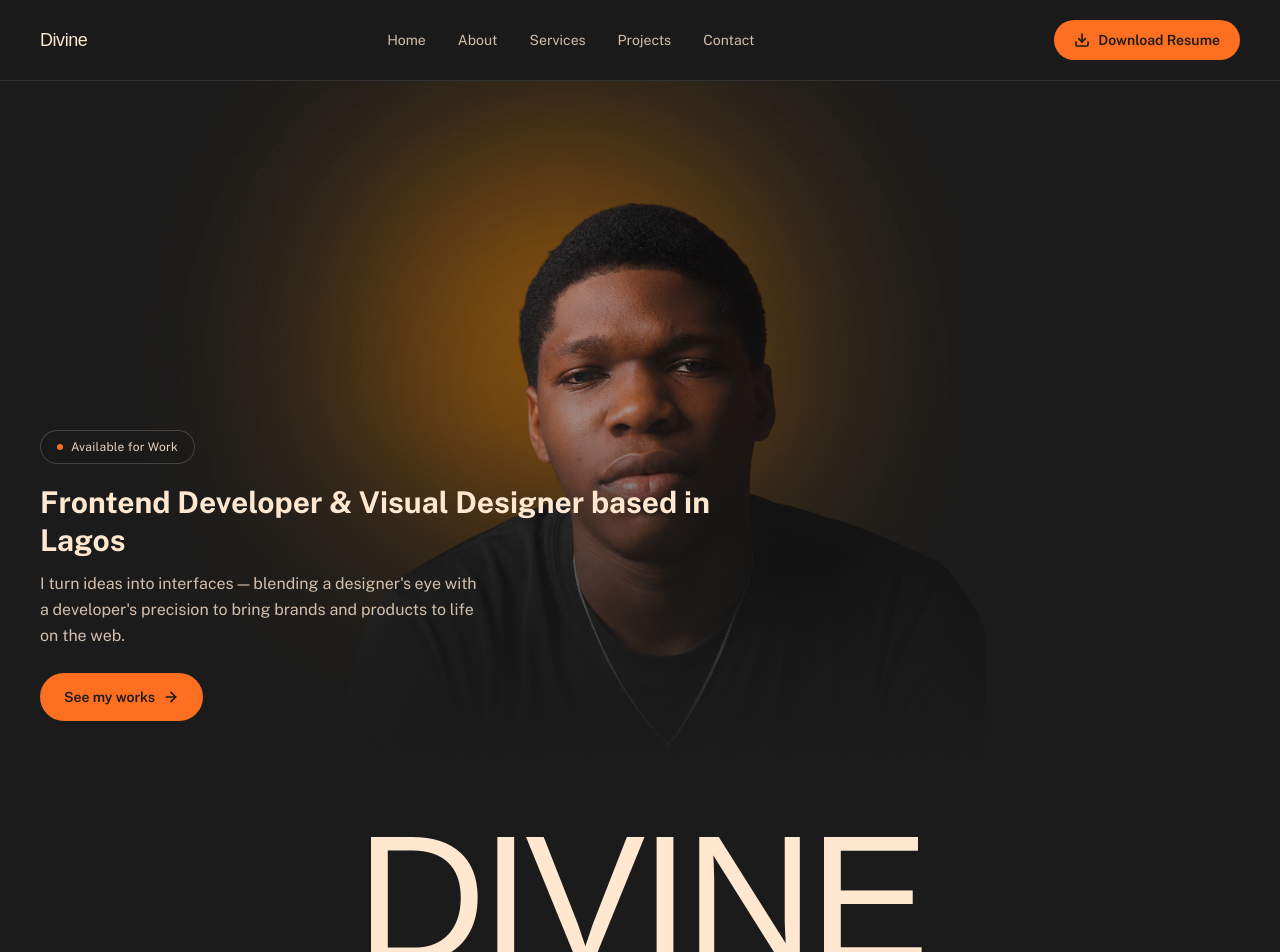
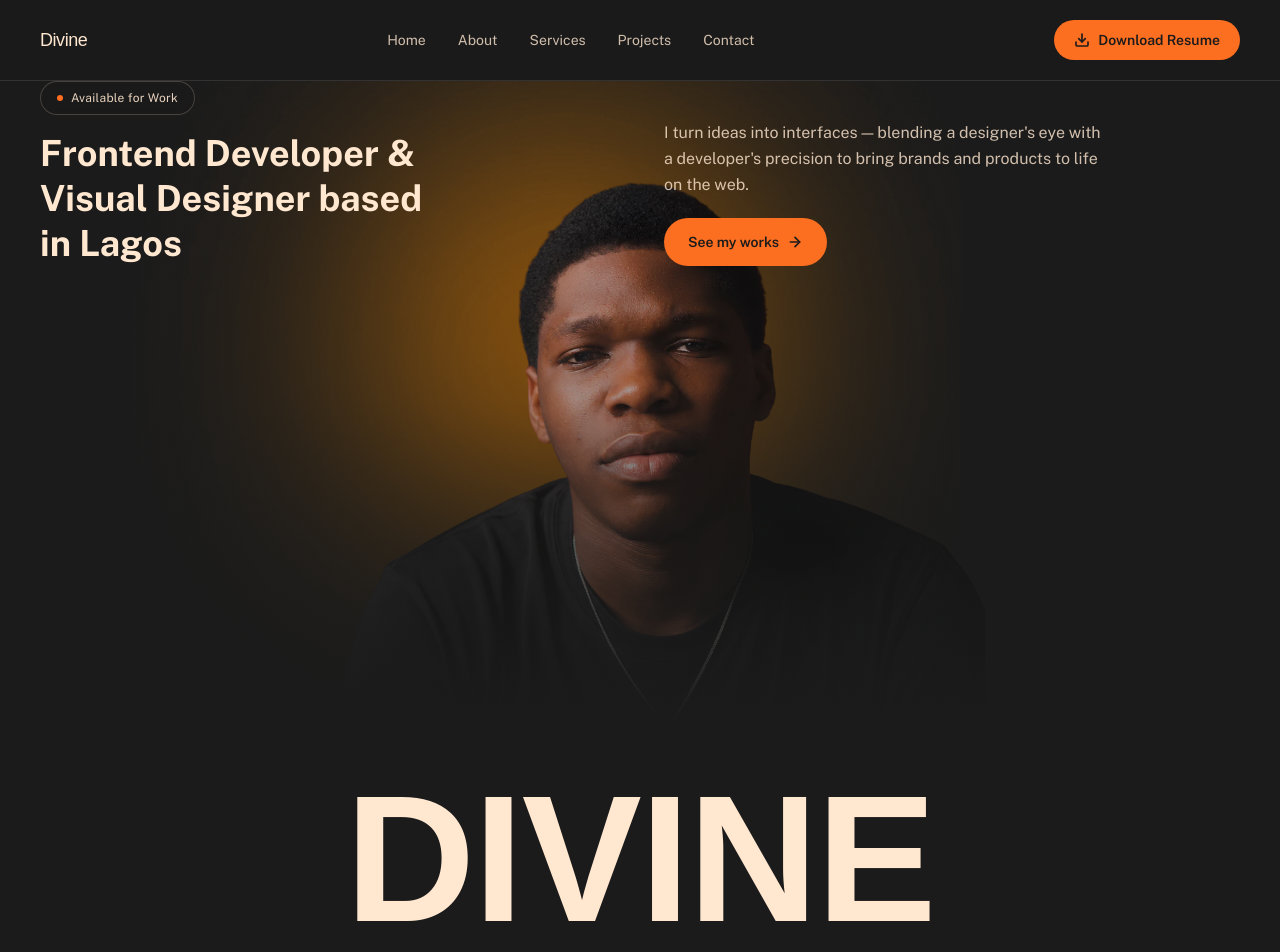
Before and after one commit to emeka-divine-exe/emeka-divine, a React (Vite) app: page / in a window 1280 px wide. Shown: the top 952 px of the page. Built offline with nearby package versions, Linux system fonts and the light colour scheme.

Commit message:
Refactor Hero component layout and styles

```diff
--- a/src/components/Hero.jsx
+++ b/src/components/Hero.jsx
@@ -15,24 +15,29 @@ const fadeUp = {
 export default function Hero() {
   return (
     <section id="home" className="relative">
-      {/* Full-bleed background photo */}
-      <div className="relative w-full h-[85vh] min-h-[560px] overflow-hidden">
-        <img
+      <div className="relative w-full min-h-[70vh] min-h-[70dvh] md:min-h-[80vh] md:min-h-[80dvh] overflow-hidden">
+        {/* Background photo with entrance animation */}
+        <motion.img
           src={heroBg}
           alt={`Portrait of ${profile.fullName}`}
+          initial={{ opacity: 0, scale: 1.08 }}
+          animate={{ opacity: 1, scale: 1 }}
+          transition={{ duration: 1.2, ease: [0.16, 1, 0.3, 1] }}
           className="absolute inset-0 w-full h-full object-cover"
         />
-        {/* Overlay for text readability */}
         <div className="absolute inset-0 bg-gradient-to-t from-bg via-bg/40 to-bg/10" />
 
-        {/* Content layered on top of photo */}
-        <div className="relative z-10 h-full flex flex-col justify-end px-6 md:px-10 pb-10 max-w-3xl">
+        {/* Content: two-column on desktop, stacked on mobile */}
+        <div className="relative z-10 h-full flex flex-col justify-end px-6 md:px-10 pb-10 md:pb-14">
+          <div className="flex flex-col gap-6 md:grid md:grid-cols-2 md:gap-12 md:items-end">
+            {/* Left: badge + headline */}
+            <div className="flex flex-col gap-4">
               <motion.span
                 variants={fadeUp}
                 initial="hidden"
                 animate="show"
                 custom={0}
-            className="inline-flex items-center gap-2 self-start text-xs tracking-wide px-4 py-2 rounded-full border border-cream/20 bg-bg/40 backdrop-blur-sm text-cream/90 mb-5"
+                className="inline-flex items-center gap-2 self-start text-xs tracking-wide px-4 py-2 rounded-full border border-cream/20 bg-bg/40 backdrop-blur-sm text-cream/90"
               >
                 <span className="w-1.5 h-1.5 rounded-full bg-accent" />
                 Available for Work
@@ -43,17 +48,20 @@ export default function Hero() {
                 initial="hidden"
                 animate="show"
                 custom={0.1}
-            className="font-body font-bold text-2xl md:text-3xl text-cream leading-tight mb-3"
+                className="font-body font-bold text-3xl md:text-4xl text-cream leading-tight max-w-sm"
               >
                 {profile.heroTagline}
               </motion.h1>
+            </div>
 
+            {/* Right: paragraph + CTA, bottom-aligned with left column */}
+            <div className="flex flex-col gap-5 md:items-start">
               <motion.p
                 variants={fadeUp}
                 initial="hidden"
                 animate="show"
                 custom={0.2}
-            className="text-cream/80 text-sm md:text-base leading-relaxed mb-6 max-w-md"
+                className="text-cream/80 text-sm md:text-base leading-relaxed max-w-md"
               >
                 {profile.heroSubcopy}
               </motion.p>
@@ -63,23 +71,27 @@ export default function Hero() {
                 initial="hidden"
                 animate="show"
                 custom={0.3}
+                whileHover={{ scale: 1.03 }}
+                whileTap={{ scale: 0.97 }}
                 href="#projects"
-            className="inline-flex items-center gap-2 self-start bg-accent text-bg font-semibold text-sm px-6 py-3.5 rounded-full hover:opacity-90 transition-opacity"
+                className="inline-flex items-center gap-2 self-start bg-accent text-bg font-semibold text-sm px-6 py-3.5 rounded-full"
               >
                 See my works
                 <ArrowRight size={16} strokeWidth={2.5} />
               </motion.a>
             </div>
           </div>
+        </div>
+      </div>
 
-      {/* Giant wordmark, sits below the photo */}
+      {/* Giant wordmark, below the photo */}
       <motion.h2
         initial={{ opacity: 0, y: 30 }}
         whileInView={{ opacity: 1, y: 0 }}
         viewport={{ once: true, amount: 0.4 }}
         transition={{ duration: 0.8, ease: [0.16, 1, 0.3, 1] }}
-        className="font-display uppercase text-cream text-center leading-none py-8 md:py-12 px-4"
-        style={{ fontSize: 'clamp(56px, 15vw, 180px)', letterSpacing: '-0.03em' }}
+        className="font-display font-black uppercase text-cream text-center leading-none py-8 md:py-12 px-4"
+        style={{ fontSize: 'clamp(56px, 15vw, 180px)', letterSpacing: '-0.01em' }}
       >
         {profile.name}
       </motion.h2>
```
Lines whose indentation alone changed are shown as unchanged.
